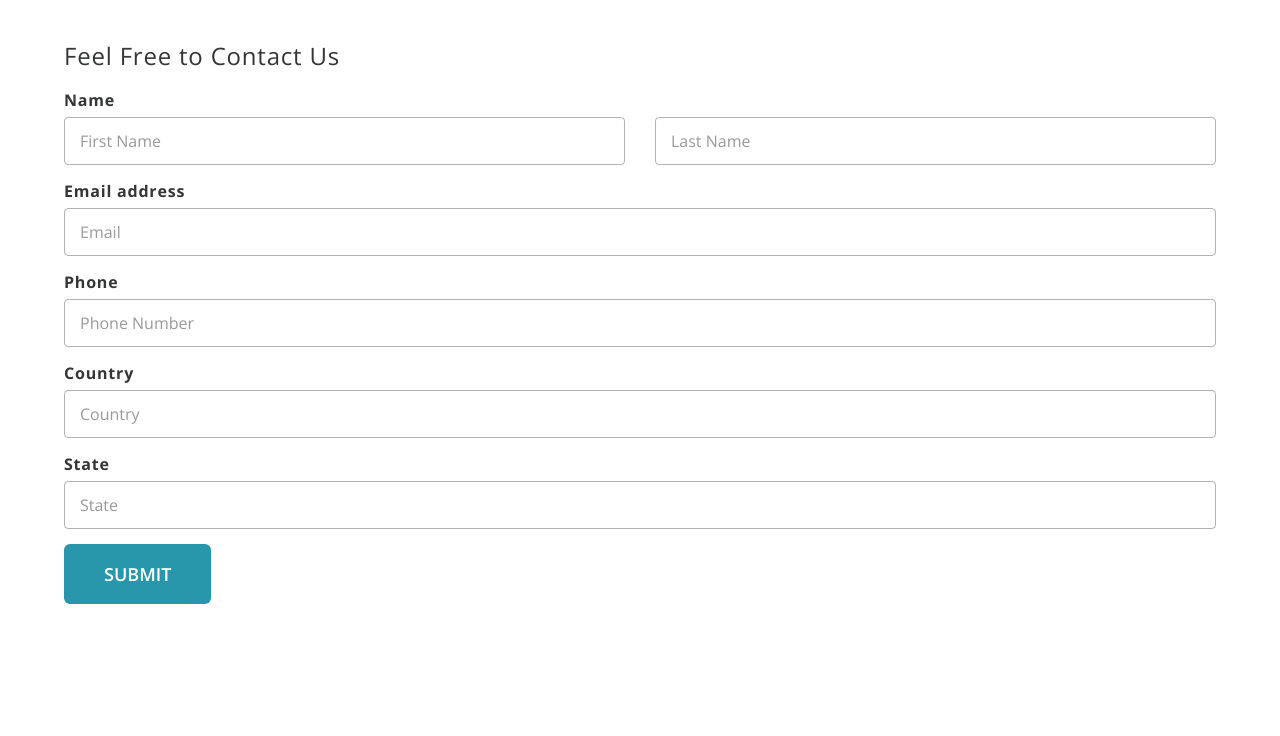
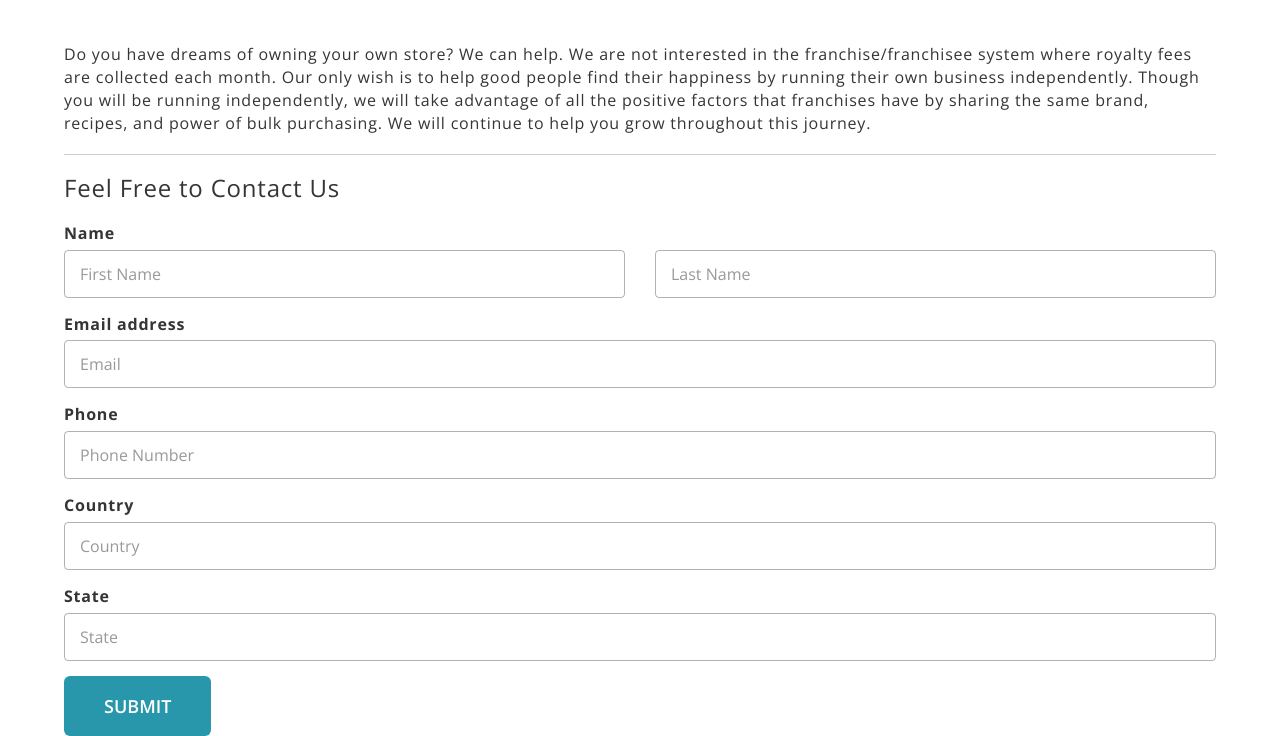
Before and after one commit to ericyoon1/boba_square_final, a plain HTML site: page HTML/chainstore.html in a window 1280 px wide. Shown: the part 173-909 px from the top of the page. Before the commit the page ends 800 px from the top, so only its background shows below. Drawn offline with nearby package versions, Linux system fonts and the light colour scheme.

Commit message:
added intro paragraph to chainstore opp page

```diff
--- a/HTML/chainstore.html
+++ b/HTML/chainstore.html
@@ -56,6 +56,17 @@
         </div>
 
         <div class = "career_container">
+            <div>
+                <p>
+                    Do you have dreams of owning your own store? We can help. We are not interested in the
+                    franchise/franchisee system where royalty fees are collected each month. Our only wish
+                    is to help good people find their happiness by running their own business independently.
+                    Though you will be running independently, we will take advantage of all the positive
+                    factors that franchises have by sharing the same brand, recipes, and power of bulk purchasing.
+                    We will continue to help you grow throughout this journey.
+                </p>
+            </div>
+            <hr>
             <form>
                 <div id="basicinformation">
                     <h3>Feel Free to Contact Us</h3>
```
